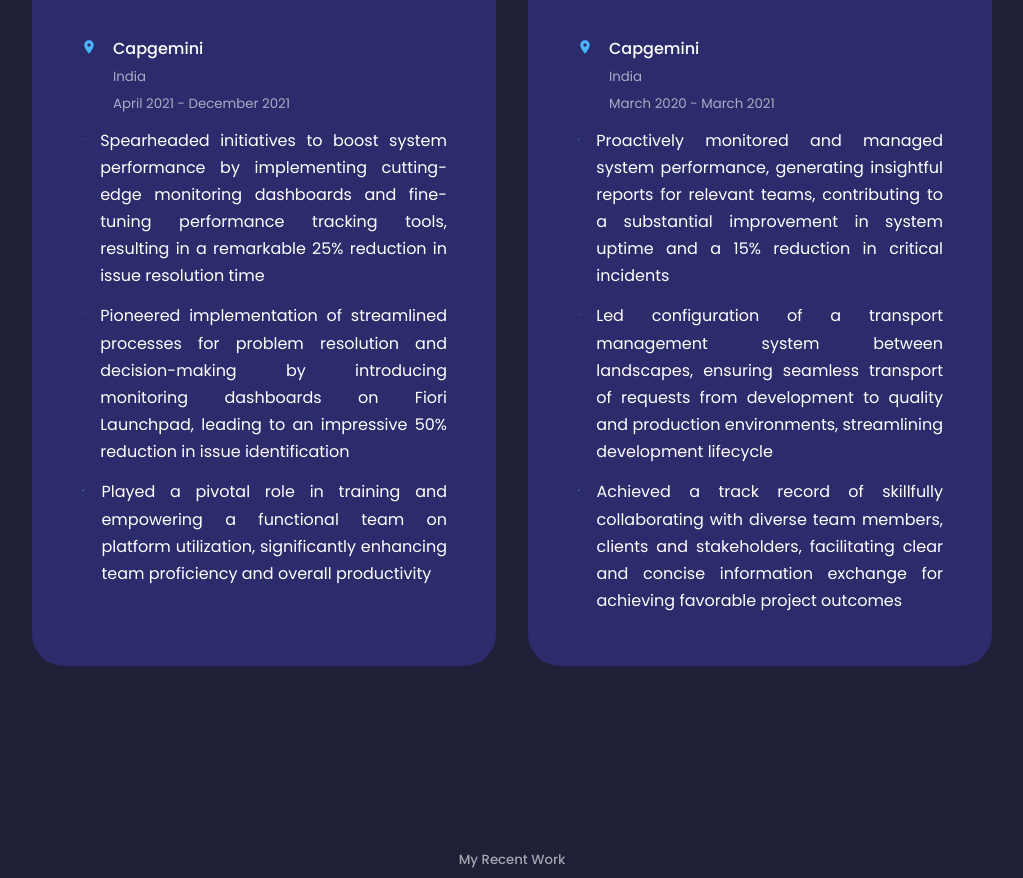
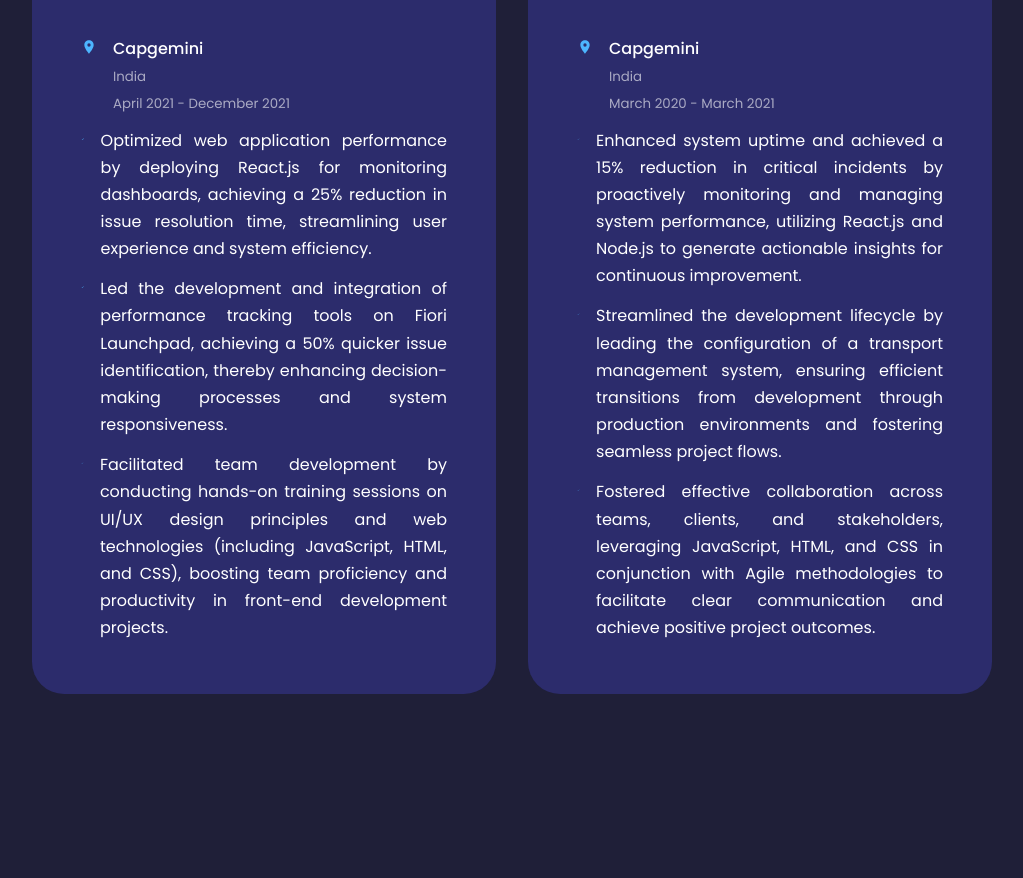
Before and after one commit to saisrujanpenta/Personal-Portfolio, a React (Create React App) app: page / in a window 1280 px wide. Shown: the part 3810-4688 px from the top of the page, without its empty margins (128-1151 px from the left). Built offline with nearby package versions, Linux system fonts and the light colour scheme.

Commit message:
made an edit to experience  section

```diff
--- a/src/components/experience/Experience.jsx
+++ b/src/components/experience/Experience.jsx
@@ -26,13 +26,13 @@
             <ul className='experience_details-content'>
               <li>
                 <BiCheck className='experience_details-icon' />
-                <p>Spearheaded initiatives to boost system performance by implementing cutting-edge monitoring dashboards and fine-tuning performance tracking tools, resulting in a remarkable 25% reduction in issue resolution time</p>
+                <p>Optimized web application performance by deploying React.js for monitoring dashboards, achieving a 25% reduction in issue resolution time, streamlining user experience and system efficiency.</p>
               </li>
               <li><BiCheck className='experience_details-icon' />
-                <p>Pioneered implementation of streamlined processes for problem resolution and decision-making by introducing monitoring dashboards on Fiori Launchpad, leading to an impressive 50% reduction in issue identification</p>
+                <p>Led the development and integration of performance tracking tools on Fiori Launchpad, achieving a 50% quicker issue identification, thereby enhancing decision-making processes and system responsiveness.</p>
               </li>
               <li><BiCheck className='experience_details-icon' />
-                <p>Played a pivotal role in training and empowering a functional team on platform utilization, significantly enhancing team proficiency and overall productivity</p>
+                <p>Facilitated team development by conducting hands-on training sessions on UI/UX design principles and web technologies (including JavaScript, HTML, and CSS), boosting team proficiency and productivity in front-end development projects.</p>
               </li>
               {/* <li><BiCheck className='experience_details-icon' />
                 <p>Designed web-based software using CSS, HTML, JavaScript and Web API to improve user experience and accomplished a 20% reduction in development time through use of templates and table-driven methods</p>
@@ -55,13 +55,13 @@
 
             <ul className='experience_details-content'>
               <li><BiCheck className='experience_details-icon2' />
-                <p>Proactively monitored and managed system performance, generating insightful reports for relevant teams, contributing to a substantial improvement in system uptime and a 15% reduction in critical incidents</p>
+                <p>Enhanced system uptime and achieved a 15% reduction in critical incidents by proactively monitoring and managing system performance, utilizing React.js and Node.js to generate actionable insights for continuous improvement.</p>
               </li>
               <li><BiCheck className='experience_details-icon2' />
-                <p>Led configuration of a transport management system between landscapes, ensuring seamless transport of requests from development to quality and production environments, streamlining development lifecycle</p>
+                <p>Streamlined the development lifecycle by leading the configuration of a transport management system, ensuring efficient transitions from development through production environments and fostering seamless project flows.</p>
               </li>
               <li><BiCheck className='experience_details-icon2' />
-                <p>Achieved a track record of skillfully collaborating with diverse team members, clients and stakeholders, facilitating clear and concise information exchange for achieving favorable project outcomes</p>
+                <p>Fostered effective collaboration across teams, clients, and stakeholders, leveraging JavaScript, HTML, and CSS in conjunction with Agile methodologies to facilitate clear communication and achieve positive project outcomes.</p>
               </li>
               {/* <li><BiCheck className='experience_details-icon2' />
                 <p>Developed and maintained multiple responsive web applications using React, incorporating Material-UI for interactive user interfaces, resulting in a 20% increase in user engagement</p>
```
